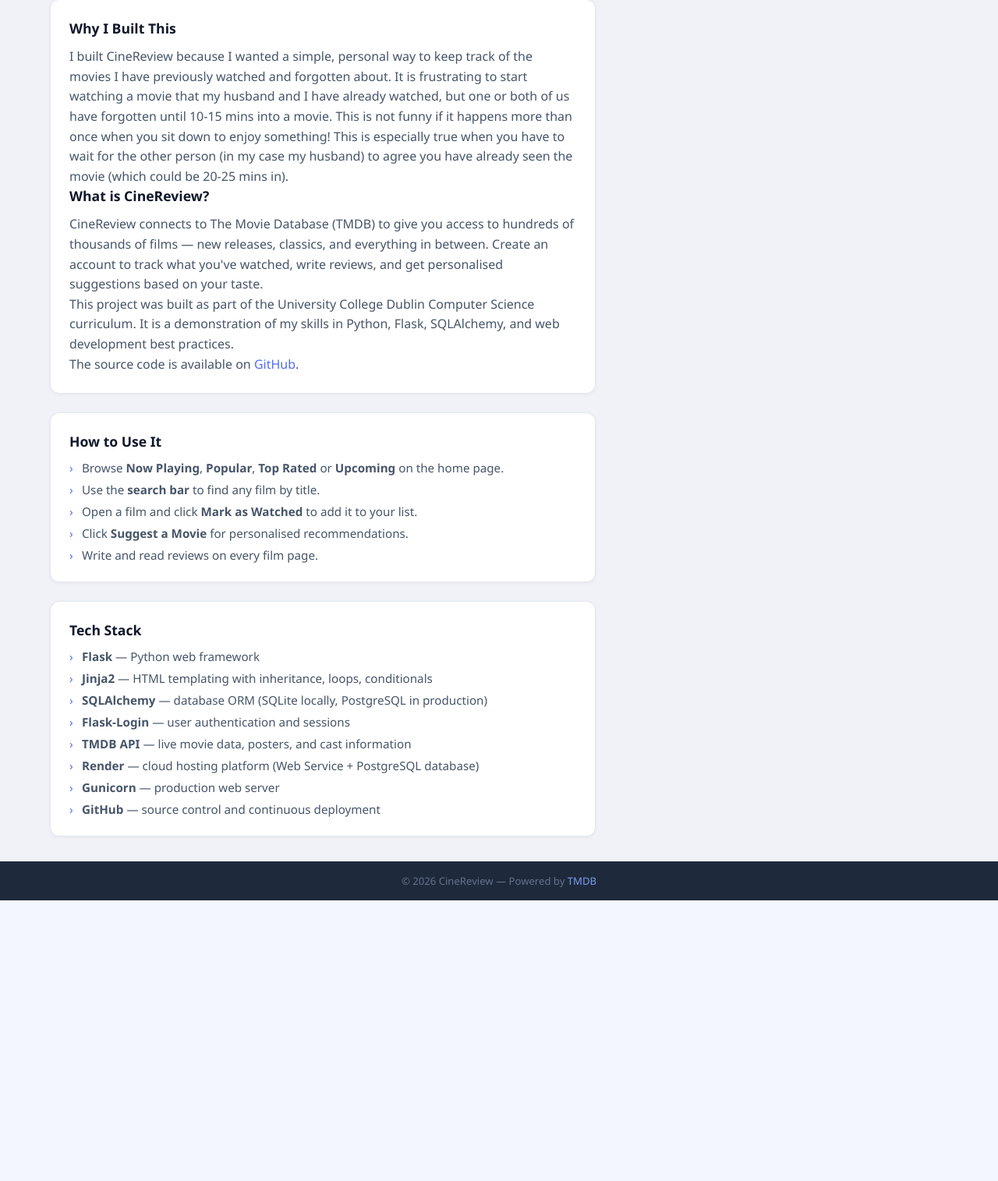
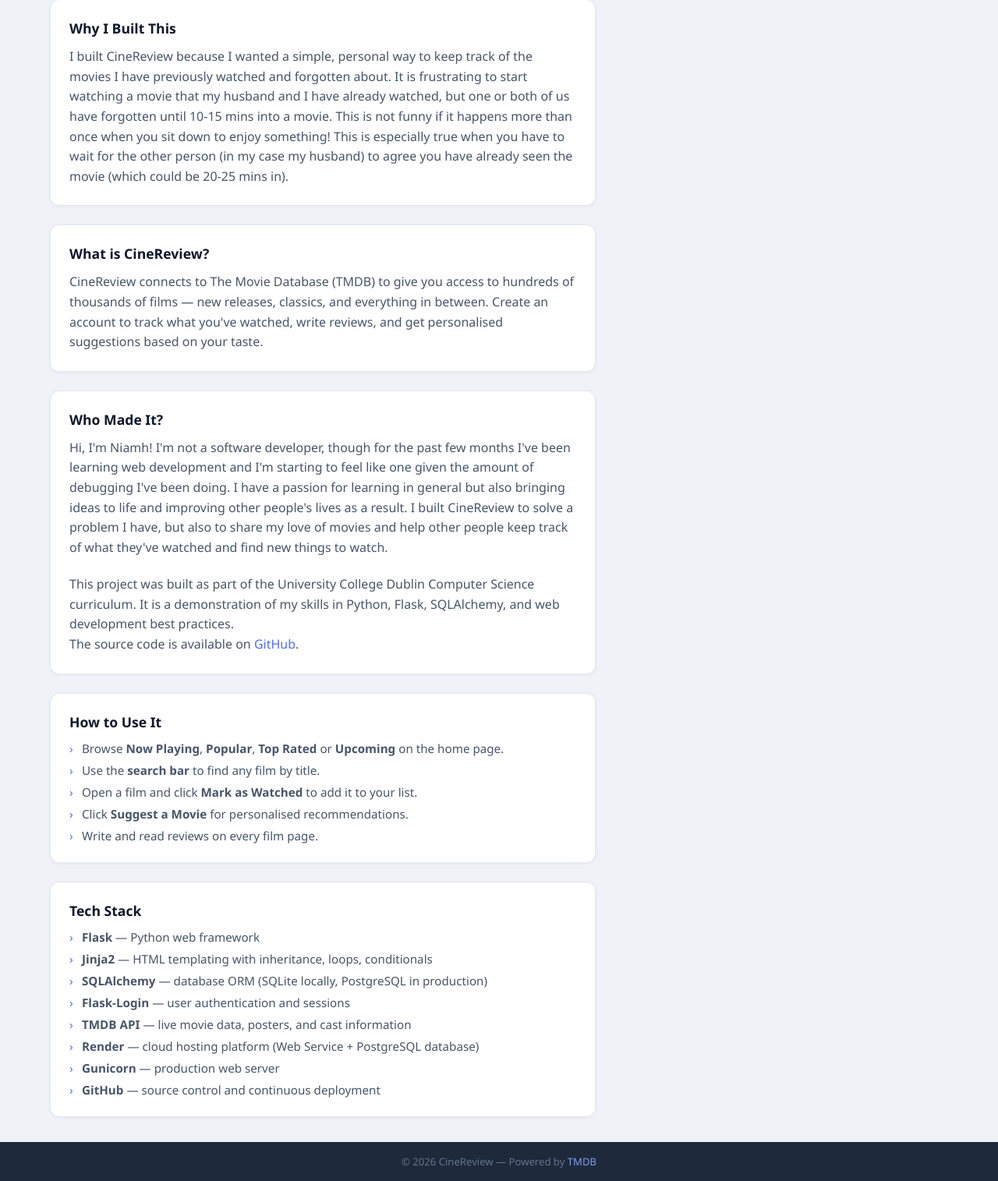
Before and after one commit to niamh888/cinereview, a Flask app: page /about in a window 1280 px wide. Shown: the part 318-1833 px from the top of the page at 78% size. Before the commit the page ends 1473 px from the top, so only its background shows below. Run offline with Flask 3, Linux system fonts and the light colour scheme.

Commit message:
Update to about card to explain more about the application and where it came from.  Update with image of env variables with the keys hidden of course,

```diff
--- a/flask_app/templates/about.html
+++ b/flask_app/templates/about.html
@@ -33,16 +33,22 @@
             funny if it happens more than once when you sit down to enjoy something! This is especially true when you
             have to wait for the other person (in my case my husband) to agree you have already seen the movie (which
             could be 20-25 mins in).</p>
-
+    </div>
+    <div class="about-card">
         <h2>What is CineReview?</h2>
-        <p>
-            CineReview connects to The Movie Database (TMDB) to give you access to hundreds of
+        <p>CineReview connects to The Movie Database (TMDB) to give you access to hundreds of
             thousands of films — new releases, classics, and everything in between.
             Create an account to track what you've watched, write reviews, and get personalised
             suggestions based on your taste.
         </p>
-        <p>
-            This project was built as part of the University College Dublin Computer Science
+    </div>
+    <div class="about-card">
+        <h2>Who Made It?</h2>
+        <p>Hi, I'm Niamh! I'm not a software developer, though for the past few months I've been learning web development
+            and I'm starting to feel like one given the amount of debugging I've been doing.  I have a passion for learning in general
+            but also bringing ideas to life and improving other people's lives as a result.
+            I built CineReview to solve a problem I have, but also to share my love of movies and help other people keep track of what they've watched and find new things to watch.</p><br>
+        <p>This project was built as part of the University College Dublin Computer Science
             curriculum. It is a demonstration of my skills in Python, Flask, SQLAlchemy, and
             web development best practices.
         </p>
```
Also changed, not shown: README.md, images/EnvVariables.png (added), 1 other file.
